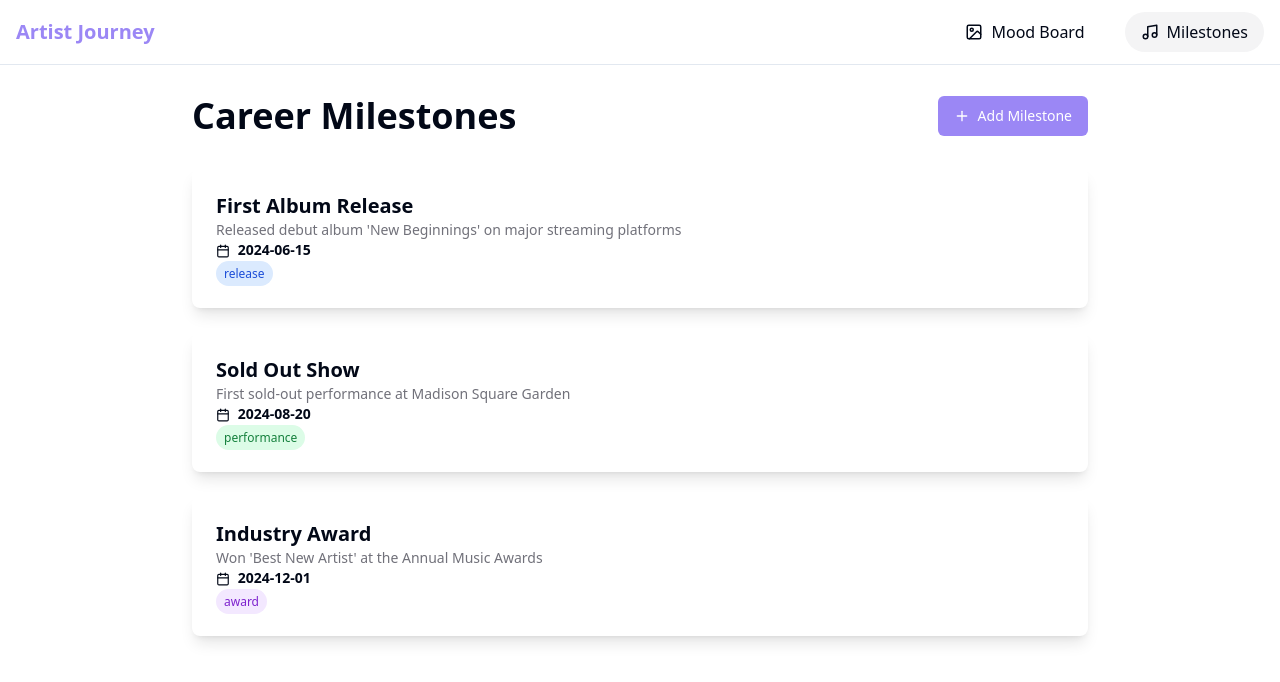
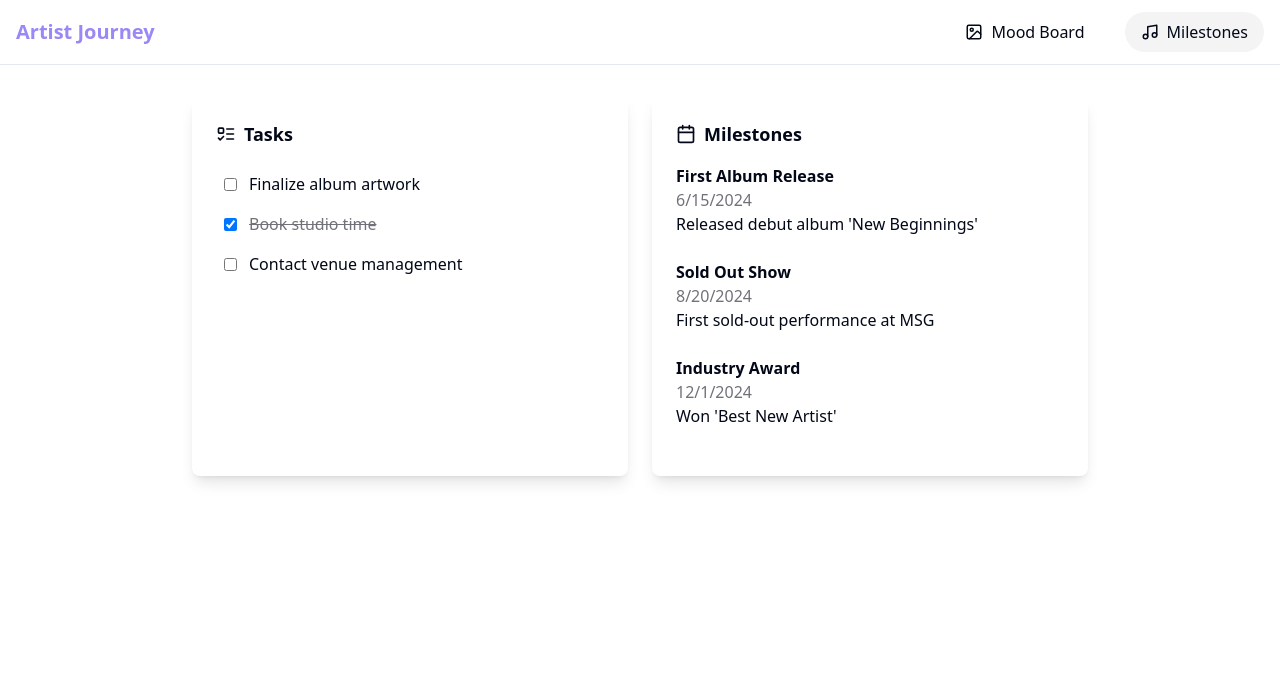
Before and after one commit to agkabongo/welcome2theshow-portail, a React (Vite) app: page /artist/milestones in a window 1280 px wide. Shown: the top 682 px of the page. Built offline with nearby package versions, Linux system fonts and the light colour scheme.

Commit message:
Milestones.tsx
testing layout

```diff
--- a/src/pages/Milestones.tsx
+++ b/src/pages/Milestones.tsx
@@ -6,106 +6,70 @@ import { Textarea } from "@/components/ui/textarea";
 import { Dialog, DialogTrigger, DialogContent, DialogHeader, DialogTitle, DialogFooter } from "@/components/ui/dialog";
 import { cn } from "@/lib/utils";
 
-type Milestone = {
-  id: number;
-  title: string;
-  date: string;
-  description: string;
-  category: "release" | "performance" | "award";
-};
+const initialMilestones = [
+  { id: 1, title: "First Album Release", date: "2024-06-15", description: "Released debut album 'New Beginnings'", category: "release" },
+  { id: 2, title: "Sold Out Show", date: "2024-08-20", description: "First sold-out performance at MSG", category: "performance" },
+  { id: 3, title: "Industry Award", date: "2024-12-01", description: "Won 'Best New Artist'", category: "award" },
+];
 
-type Task = {
-  id: number;
-  title: string;
-  completed: boolean;
-  relatedMilestoneId?: number;
-};
-
-const initialMilestones: Milestone[] = [
-  {
-    id: 1,
-    title: "First Album Release",
-    date: "2024-06-15",
-    description: "Released debut album 'New Beginnings' on major streaming platforms",
-    category: "release",
-  },
-  {
-    id: 2,
-    title: "Sold Out Show",
-    date: "2024-08-20",
-    description: "First sold-out performance at Madison Square Garden",
-    category: "performance",
-  },
-  {
-    id: 3,
-    title: "Industry Award",
-    date: "2024-12-01",
-    description: "Won 'Best New Artist' at the Annual Music Awards",
-    category: "award",
-  },
+const initialTasks = [
+  { id: 1, title: "Finalize album artwork", completed: false, relatedMilestoneId: 1 },
+  { id: 2, title: "Book studio time", completed: true, relatedMilestoneId: 1 },
+  { id: 3, title: "Contact venue management", completed: false, relatedMilestoneId: 2 },
 ];
 
 const Milestones = () => {
-  const [milestones, setMilestones] = useState<Milestone[]>(initialMilestones);
-  const [isDialogOpen, setIsDialogOpen] = useState(false);
-  const [newMilestone, setNewMilestone] = useState<Milestone>({
-    id: 0,
-    title: "",
-    date: "",
-    description: "",
-    category: "release",
-  });
+  const [milestones, setMilestones] = useState(initialMilestones);
+  const [tasks, setTasks] = useState(initialTasks);
+  const [isMilestoneDialogOpen, setIsMilestoneDialogOpen] = useState(false);
+  const [isTaskDialogOpen, setIsTaskDialogOpen] = useState(false);
+  const [newMilestone, setNewMilestone] = useState({ id: 0, title: "", date: "", description: "", category: "release" });
+  const [newTask, setNewTask] = useState({ id: 0, title: "", completed: false, relatedMilestoneId: undefined });
 
   const addMilestone = () => {
-    setMilestones(prev => [...prev, { ...newMilestone, id: milestones.length + 1 }]);
-    setIsDialogOpen(false);
+    setMilestones(prev => [...prev, { ...newMilestone, id: Date.now() }]);
+    setIsMilestoneDialogOpen(false);
     setNewMilestone({ id: 0, title: "", date: "", description: "", category: "release" });
   };
 
+  const addTask = () => {
+    setTasks(prev => [...prev, { ...newTask, id: Date.now() }]);
+    setIsTaskDialogOpen(false);
+    setNewTask({ id: 0, title: "", completed: false, relatedMilestoneId: undefined });
+  };
+
+  const toggleTaskCompletion = (taskId) => {
+    setTasks(prev => prev.map(task => (task.id === taskId ? { ...task, completed: !task.completed } : task)));
+  };
+
   return (
-    <div className="container mx-auto px-4 py-8">
-      <div className="max-w-4xl mx-auto">
-        <div className="flex justify-between items-center mb-8">
-          <h1 className="text-4xl font-bold">Career Milestones</h1>
-          <Dialog open={isDialogOpen} onOpenChange={setIsDialogOpen}>
-            <DialogTrigger asChild>
-              <Button><Plus size={18} /> Add Milestone</Button>
-            </DialogTrigger>
-            <DialogContent>
-              <DialogHeader>
-                <DialogTitle>Add a New Milestone</DialogTitle>
-              </DialogHeader>
-              <Input placeholder="Title" value={newMilestone.title} onChange={(e) => setNewMilestone({ ...newMilestone, title: e.target.value })} />
-              <Input type="date" value={newMilestone.date} onChange={(e) => setNewMilestone({ ...newMilestone, date: e.target.value })} />
-              <Textarea placeholder="Description" value={newMilestone.description} onChange={(e) => setNewMilestone({ ...newMilestone, description: e.target.value })} />
-              <select className="border p-2 rounded-md" value={newMilestone.category} onChange={(e) => setNewMilestone({ ...newMilestone, category: e.target.value as Milestone["category"] })}>
-                <option value="release">Release</option>
-                <option value="performance">Performance</option>
-                <option value="award">Award</option>
-              </select>
-              <DialogFooter>
-                <Button onClick={addMilestone}>Save</Button>
-              </DialogFooter>
-            </DialogContent>
-          </Dialog>
+    <div className="container mx-auto px-4 py-8 animate-fade-in">
+      <div className="max-w-4xl mx-auto grid md:grid-cols-2 gap-6 mb-8">
+        {/* Tasks Column */}
+        <div className="bg-white rounded-lg p-6 shadow-lg">
+          <h2 className="text-lg font-semibold mb-4 flex items-center gap-2">
+            <ListTodo size={20} /> Tasks
+          </h2>
+          <ul>
+            {tasks.map(task => (
+              <li key={task.id} className="flex items-center gap-3 p-2 hover:bg-gray-50 rounded-lg">
+                <input type="checkbox" checked={task.completed} onChange={() => toggleTaskCompletion(task.id)} />
+                <span className={cn("flex-1", task.completed && "line-through text-muted-foreground")}>{task.title}</span>
+              </li>
+            ))}
+          </ul>
         </div>
 
-        <div className="space-y-6">
+        {/* Milestones Column */}
+        <div className="bg-white rounded-lg p-6 shadow-lg">
+          <h2 className="text-lg font-semibold mb-4 flex items-center gap-2">
+            <Calendar size={20} /> Milestones
+          </h2>
           {milestones.map(milestone => (
-            <div key={milestone.id} className="bg-white p-6 rounded-lg shadow-lg">
-              <h3 className="text-xl font-semibold">{milestone.title}</h3>
-              <p className="text-sm text-muted-foreground">{milestone.description}</p>
-              <p className="text-sm font-semibold">
-                <Calendar size={14} className="inline mr-1" /> {milestone.date}
-              </p>
-              <span className={cn(
-                "px-2 py-1 rounded-full text-xs",
-                milestone.category === "release" && "bg-blue-100 text-blue-700",
-                milestone.category === "performance" && "bg-green-100 text-green-700",
-                milestone.category === "award" && "bg-purple-100 text-purple-700"
-              )}>
-                {milestone.category}
-              </span>
+            <div key={milestone.id} className="mb-6">
+              <h3 className="text-md font-semibold">{milestone.title}</h3>
+              <p className="text-muted-foreground">{new Date(milestone.date).toLocaleDateString()}</p>
+              <p>{milestone.description}</p>
             </div>
           ))}
         </div>
```
